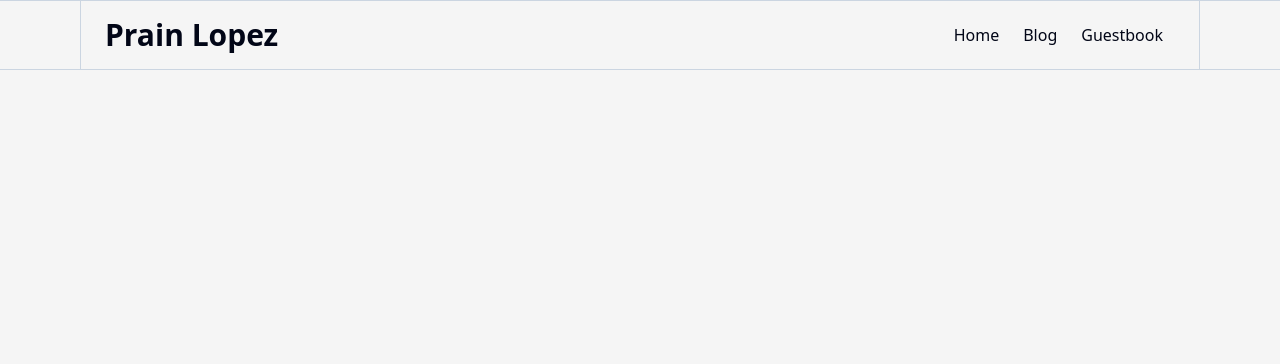
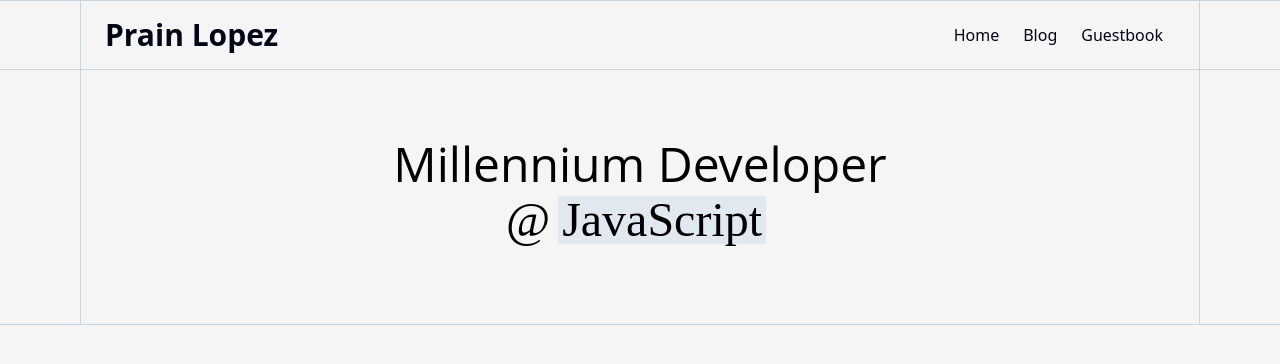
Before and after one commit to PrainLopez/prainfolio, a Nuxt app: page / in a window 1280 px wide. Shown: the top 364 px of the page. Built offline with nearby package versions, Linux system fonts and the light colour scheme.

Commit message:
fix style

```diff
--- a/app.vue
+++ b/app.vue
@@ -4,10 +4,21 @@
   <header class="border-y border-slate-300">
     <Navbar />
   </header>
+  <section class="border-b border-slate-300">
+    <div
+      class="relative w-full sm:w-framed max-w-[1120px] mx-auto border-x border-slate-300 p-[70px_10px_80px] flex flex-col items-center content-center"
+    >
+      <h1 class="text-5xl font-display font-medium mb-2">
+        Millennium Developer
+      </h1>
+      <span class="flex flex-row">
+        <p class="text-5xl font-code font-medium">@</p>
+        <code class="mx-2 px-1 text-5xl font-code font-medium bg-slate-200">
+          JavaScript
+        </code>
+      </span>
+    </div>
+  </section>
 </template>
 
-<style>
-body {
-  color: #85e89d;
-}
-</style>
+<style></style>
--- a/components/Navbar.vue
+++ b/components/Navbar.vue
@@ -14,7 +14,7 @@ const codeLines = [
 
 <template>
   <section
-    class="relative w-full sm:w-framed max-w-[1120px] mx-auto px-6 py-4 border-x border-slate-300 flex flex-row items-center justify-between"
+    class="relative w-full sm:w-framed max-w-[1120px] mx-auto border-x border-slate-300 px-6 py-4 flex flex-row items-center justify-between"
   >
     <NuxtLink class="font-display text-3xl font-bold text-slate-950" to="/">
       Prain Lopez
```
